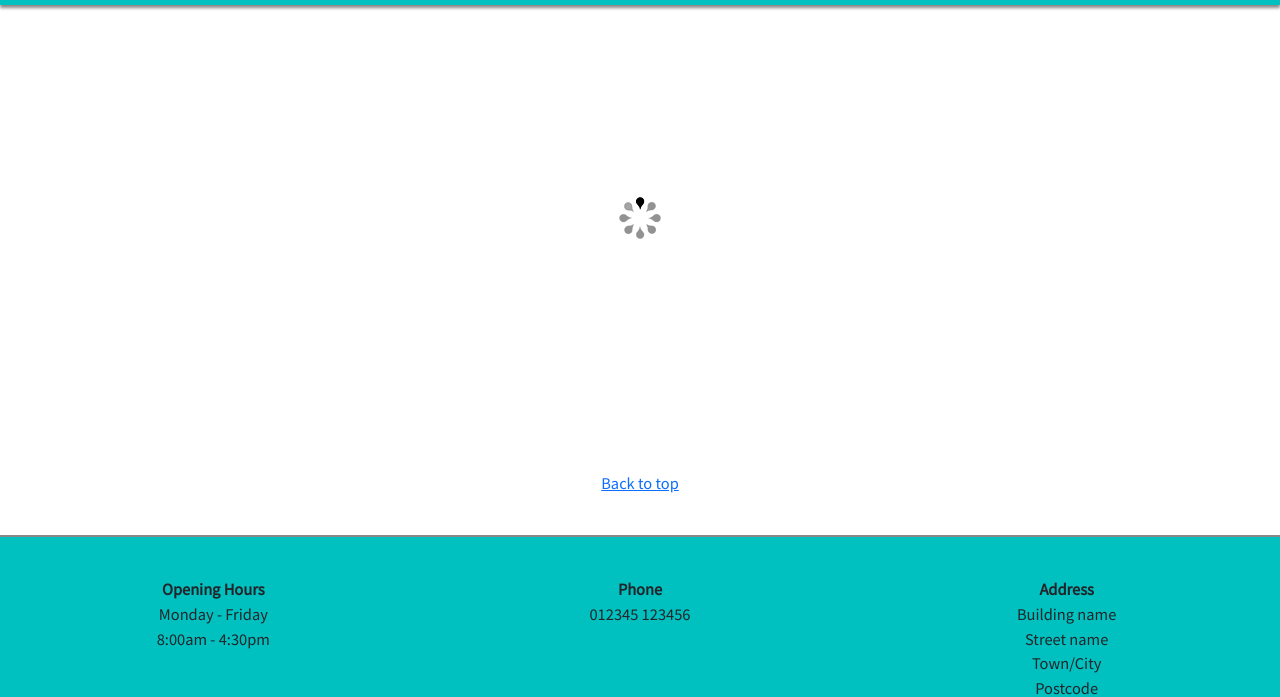
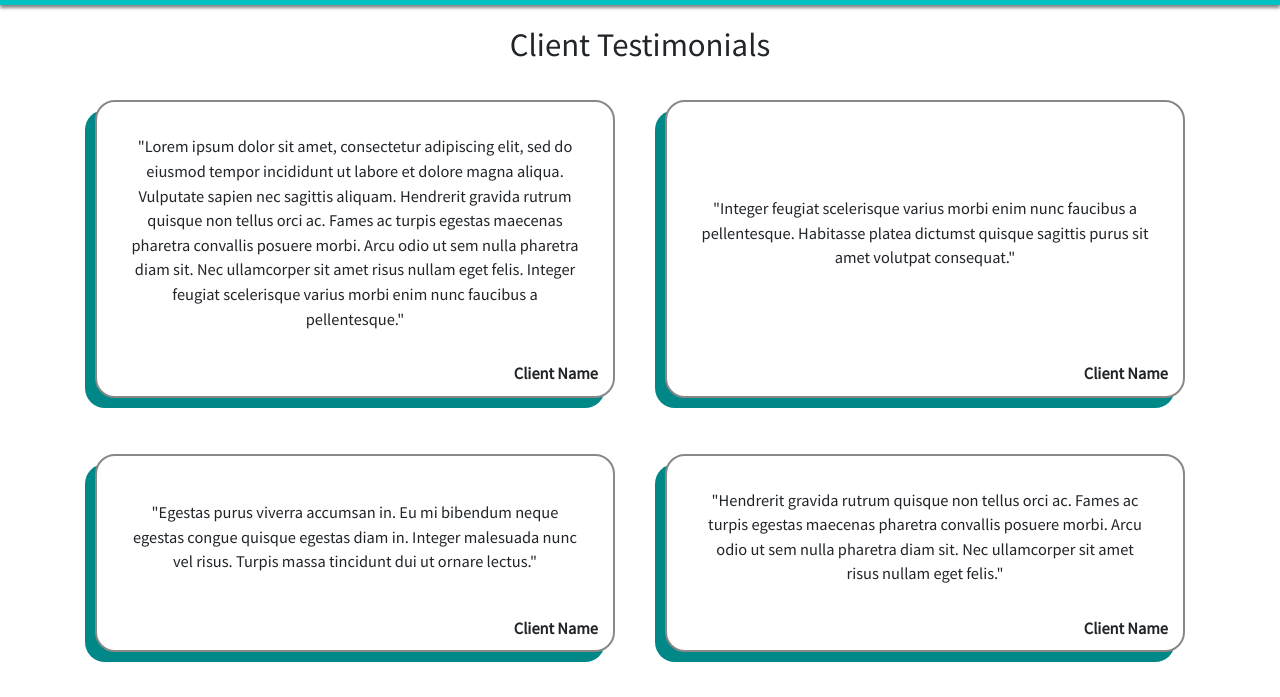
Before and after one commit to vokenny/bootstrap-practice, a plain HTML site: page index.html in a window 1280 px wide. Both pictures are taken after a click on the link "Card Containers". Shown: the part 59-756 px from the top of the page. Drawn offline with nearby package versions, Linux system fonts and the light colour scheme.

Commit message:
Add Card containers

```diff
--- a/css/styles.css
+++ b/css/styles.css
@@ -89,3 +89,35 @@ Works on *most* browsers
   border: 2px solid #888888;
   box-shadow: -10px 10px #008888;
 }
+
+/* Card Containers snippet only */
+.review-card {
+  display: flex;
+  float: left;
+  margin: 2.5vh auto;
+}
+
+.card {
+  margin: 1vh 1vw;
+  border: 2px solid #888888;
+  box-shadow: -10px 10px #008888;
+  border-radius: 20px;
+}
+
+.card-body {
+  display: flex;
+  align-items: center;
+  padding: 2.5vw;
+  border-radius: 20px;
+}
+
+.card-text {
+  padding-bottom: 2vh;
+}
+
+.client-name {
+  position: absolute;
+  right: 15px;
+  bottom: 10px;
+  margin: 0px;
+}
--- a/js/utils.js
+++ b/js/utils.js
@@ -8,6 +8,7 @@
   var homeHtmlUrl = "snippets/home.html";
   var tableHtmlUrl = "snippets/table.html";
   var galleryHtmlUrl = "snippets/gallery.html";
+  var cardsHtmlUrl = "snippets/cards.html";
 
   // Convenience function for inserting innerHTML for 'selector'
   function insertHtml (selector, html) {
@@ -70,6 +71,14 @@
   utils.loadAndShowCards = function () {
     updateTitle("Card Containers");
     showLoading("#content");
+
+    $ajaxUtils.sendGetRequest(
+      cardsHtmlUrl,
+      function (cardsHtml) {
+        insertHtml("#content", cardsHtml);
+      },
+      false
+    );
   };
 
   global.$utils = utils;
--- /dev/null
+++ b/snippets/cards.html
@@ -0,0 +1,76 @@
+<h2 class="text-center">Client Testimonials</h2>
+
+<!-- TODO: Retrieve content from a secure API
+     then insert HTML content with collection.foreach() -->
+
+<div class="row">
+  <div class="review-card col-10 col-sm-6">
+    <div class="card">
+      <div class="card-body">
+        <p class="card-text text-center">
+          "Lorem ipsum dolor sit amet, consectetur adipiscing elit, sed do
+          eiusmod tempor incididunt ut labore et dolore magna aliqua. Vulputate
+          sapien nec sagittis aliquam. Hendrerit gravida rutrum quisque non
+          tellus orci ac. Fames ac turpis egestas maecenas pharetra convallis
+          posuere morbi. Arcu odio ut sem nulla pharetra diam sit. Nec
+          ullamcorper sit amet risus nullam eget felis. Integer feugiat
+          scelerisque varius morbi enim nunc faucibus a pellentesque."
+        </p>
+        <strong class="card-title client-name">Client Name</strong>
+      </div>
+    </div>
+  </div>
+  <div class="review-card col-10 col-sm-6">
+    <div class="card">
+      <div class="card-body">
+        <p class="card-text text-center">
+          "Integer feugiat scelerisque varius morbi enim nunc faucibus a
+          pellentesque. Habitasse platea dictumst quisque sagittis purus sit
+          amet volutpat consequat."
+        </p>
+        <strong class="card-title client-name">Client Name</strong>
+      </div>
+    </div>
+  </div>
+  <div class="review-card col-10 col-sm-6">
+    <div class="card">
+      <div class="card-body">
+        <p class="card-text text-center">
+          "Egestas purus viverra accumsan in. Eu mi bibendum neque egestas
+          congue quisque egestas diam in. Integer malesuada nunc vel risus.
+          Turpis massa tincidunt dui ut ornare lectus."
+        </p>
+        <strong class="card-title client-name">Client Name</strong>
+      </div>
+    </div>
+  </div>
+  <div class="review-card col-10 col-sm-6">
+    <div class="card">
+      <div class="card-body">
+        <p class="card-text text-center">
+          "Hendrerit gravida rutrum quisque non tellus orci ac. Fames ac turpis
+          egestas maecenas pharetra convallis posuere morbi. Arcu odio ut sem
+          nulla pharetra diam sit. Nec ullamcorper sit amet risus nullam eget
+          felis."
+        </p>
+        <strong class="card-title client-name">Client Name</strong>
+      </div>
+    </div>
+  </div>
+  <div class="review-card col-10 col-sm-6">
+    <div class="card">
+      <div class="card-body">
+        <p class="card-text text-center">
+          "Placerat vestibulum lectus mauris ultrices eros in cursus turpis
+          massa. Non consectetur a erat nam at lectus urna. In ante metus dictum
+          at tempor commodo ullamcorper a. Mauris pellentesque pulvinar
+          pellentesque habitant. Pharetra pharetra massa massa ultricies mi.
+          Egestas purus viverra accumsan in. Eu mi bibendum neque egestas congue
+          quisque egestas diam in. Integer malesuada nunc vel risus. Turpis
+          massa tincidunt dui ut ornare lectus."
+        </p>
+        <strong class="card-title client-name">Client Name</strong>
+      </div>
+    </div>
+  </div>
+</div>
```
